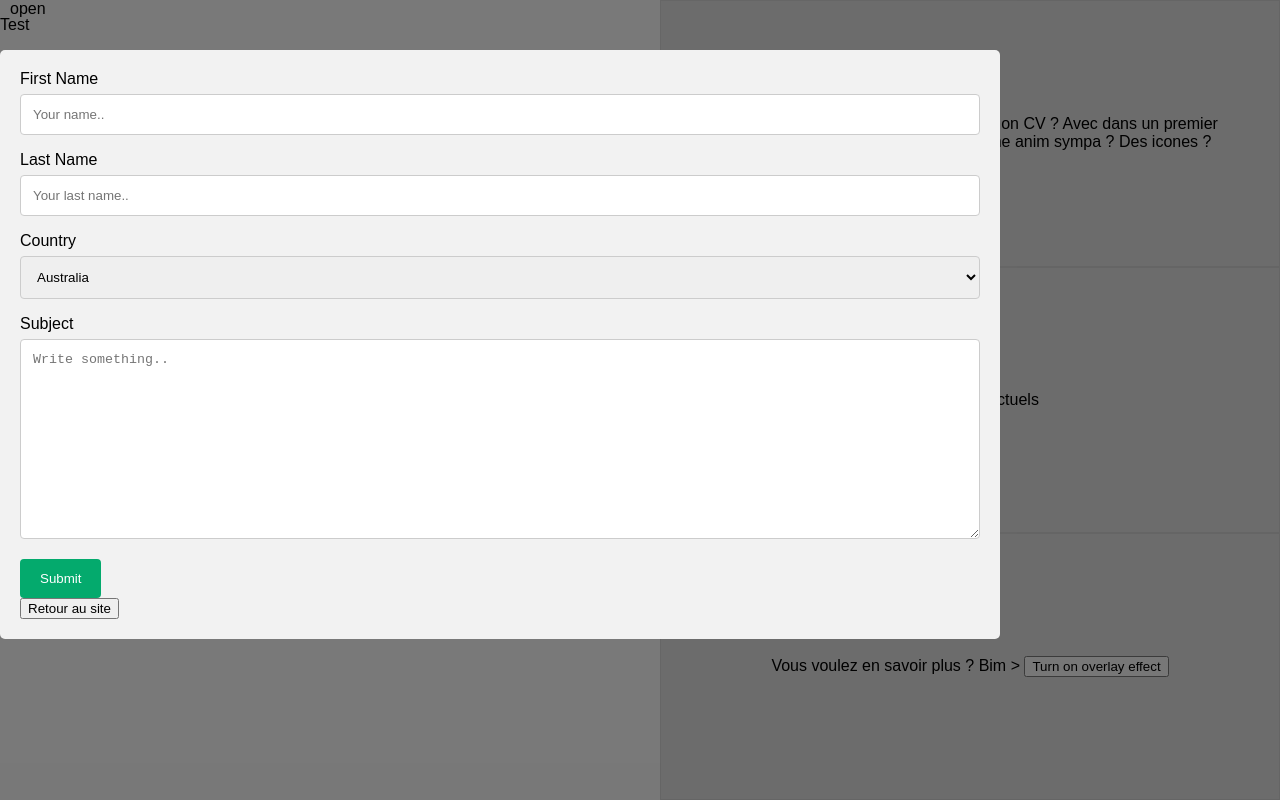
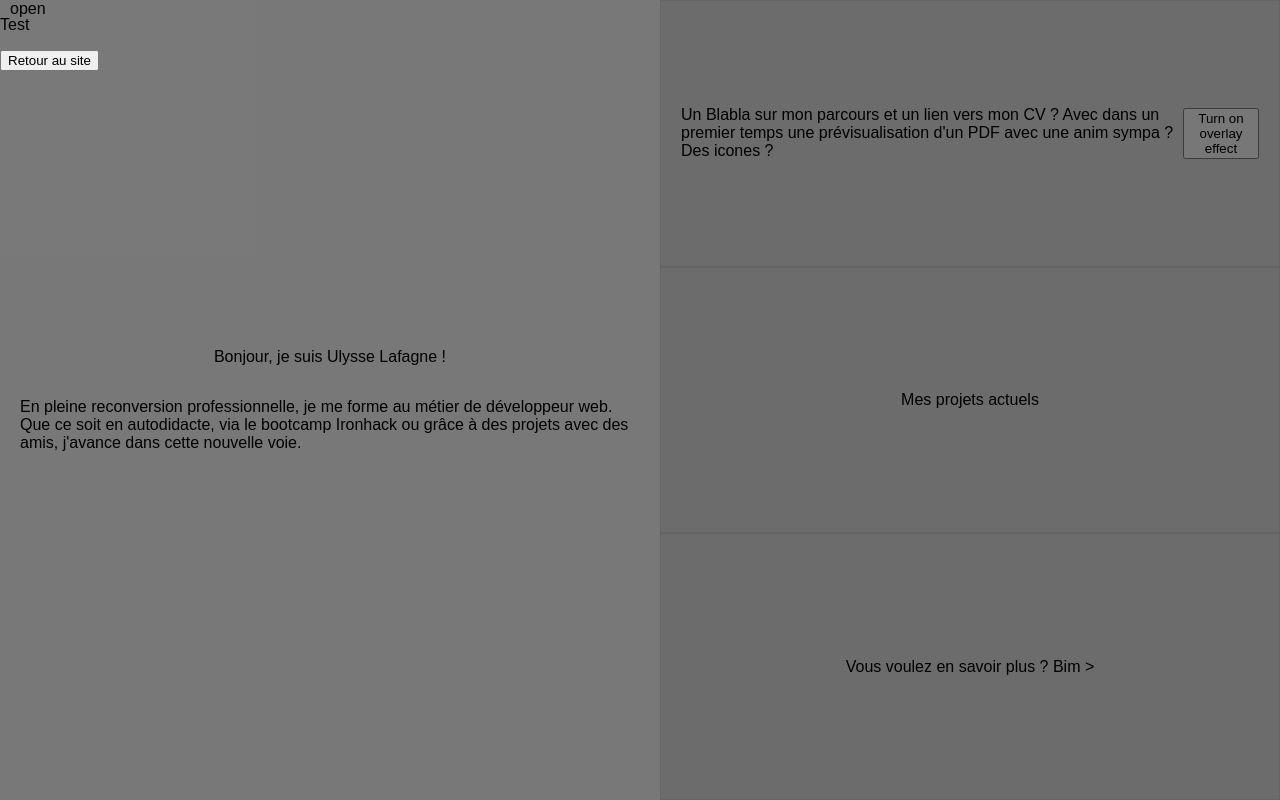
Before and after one commit to Skarginson/portfolio, a plain HTML site: page index.html in a window 1280 px wide. Both pictures are taken after a click on the button "Turn on overlay effect". Drawn offline with Linux system fonts and the light colour scheme.

Commit message:
stashed forms for later, change to overlay

```diff
--- a/index.html
+++ b/index.html
@@ -7,6 +7,7 @@
     <title>Ulysse Lafagne</title>
     <script src="script.js"></script>
     <link rel="stylesheet" href="portfolio.css">
+
 <body>
     <div id="mySidenav" class="sidenav">
         <a href="javascript:void(0)" class="closebtn" onclick="closeNav()">&times;</a>
@@ -15,31 +16,10 @@
         <a href="#">Clients</a>
         <a href="#">Contact</a>
     </div>
-    <div id="overlay"><p>Test</p>
-        <div class="container">
-            <form action="action_page.php">
-
-              <label for="fname">First Name</label>
-              <input type="text" id="fname" name="firstname" placeholder="Your name..">
-
-              <label for="lname">Last Name</label>
-              <input type="text" id="lname" name="lastname" placeholder="Your last name..">
-
-              <label for="country">Country</label>
-              <select id="country" name="country">
-                <option value="australia">Australia</option>
-                <option value="canada">Canada</option>
-                <option value="usa">USA</option>
-              </select>
-
-              <label for="subject">Subject</label>
-              <textarea id="subject" name="subject" placeholder="Write something.." style="height:200px"></textarea>
-
-              <input type="submit" value="Submit">
-
-            </form>
+    <div id="overlay">
+        <p>Test</p>
             <button onclick="overlayOff()">Retour au site</button>
-          </div>
+        </div>
     </div>
     <div class="left-column">
         <!--         <img class="photoCv" src="photo_cv2.jpg" alt="portrait en bulle"> // Cachez cette tête que je ne saurai voir    -->
@@ -53,13 +33,13 @@
         <div class="right-row">
             <p> Un Blabla sur mon parcours et un lien vers mon CV ? Avec dans un premier temps une prévisualisation d'un
                 PDF avec une anim sympa ? Des icones ? </p>
+            <button onclick="overlayOn()">Turn on overlay effect</button>
         </div>
         <div class="right-row">
             <p> Mes projets actuels</p>
         </div>
         <div class="right-row">
             <p> Vous voulez en savoir plus ? Bim >
-            <button onclick="overlayOn()">Turn on overlay effect</button>
             </p>
         </div>
     </div>
```
Also changed, not shown: form.html (added, +17 -0 lines).
